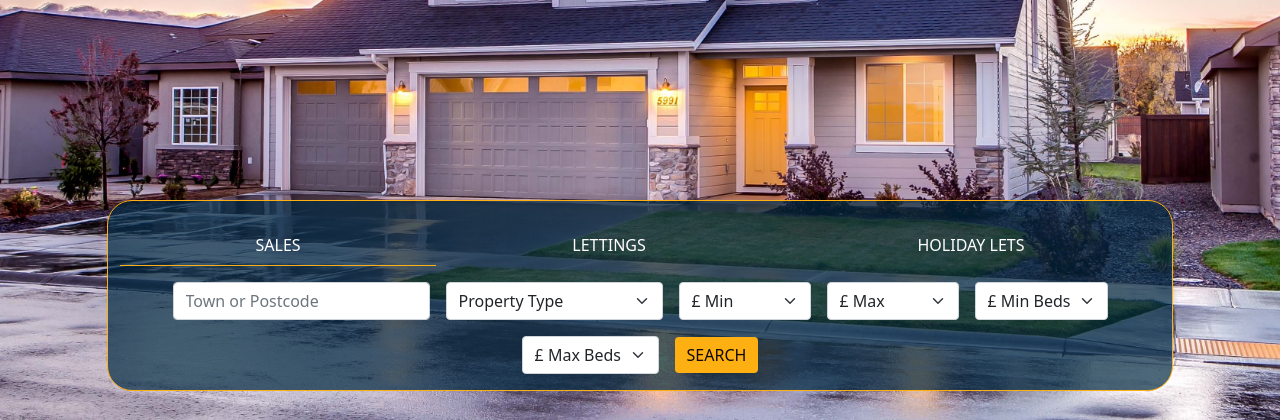
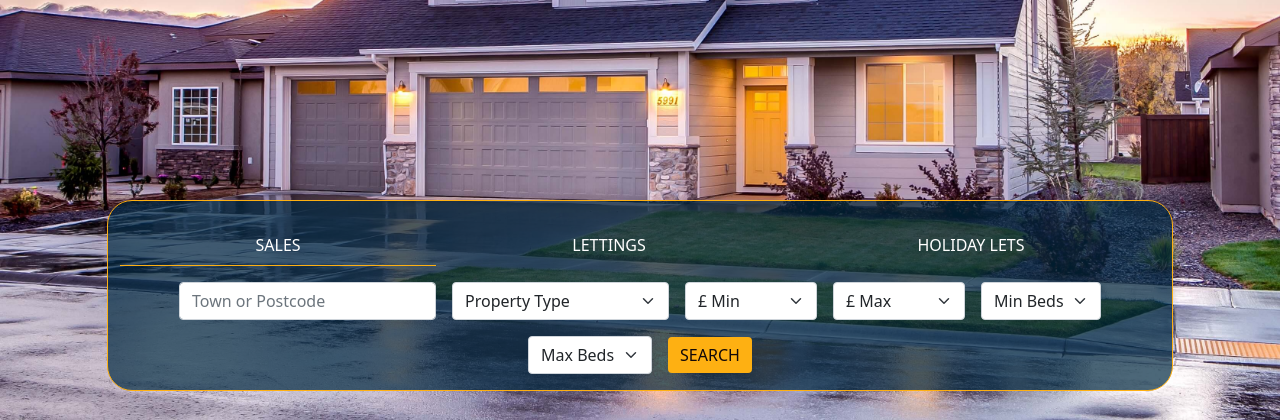
Before and after one commit to lseparatio/estate-agency-website, a Django app: page / in a window 1280 px wide. Shown: the part 380-800 px from the top of the page. Run offline with Django 4.2, Linux system fonts and the light colour scheme; some libraries are stand-ins or nearby versions.

Commit message:
Corrected a typo in max bed form

```diff
--- a/home/templates/includes/max-beds-options.html
+++ b/home/templates/includes/max-beds-options.html
@@ -1,4 +1,4 @@
-<option selected value="any" disabled>£ Max Beds</option>
+<option selected value="any" disabled>Max Beds</option>
 <option value="any">Any</option>
 <option value="1">1 Bed</option>
 <option value="2">2 Beds</option>
--- a/home/templates/includes/min-beds-options.html
+++ b/home/templates/includes/min-beds-options.html
@@ -1,4 +1,4 @@
-<option selected value="any" disabled>£ Min Beds</option>
+<option selected value="any" disabled>Min Beds</option>
 <option value="any">Any</option>
 <option value="1">1 Bed</option>
 <option value="2">2 Beds</option>
--- a/home/templates/includes/sales-search-form.html
+++ b/home/templates/includes/sales-search-form.html
@@ -32,7 +32,7 @@
     </div>
 
     <div class="col-12">
-        <label class="visually-hidden" for="inlineFormSalesMinBeds">£ Min Beds</label>
+        <label class="visually-hidden" for="inlineFormSalesMinBeds">Min Beds</label>
         <select class="form-select" id="inlineFormSalesMinBeds">
             <!--As we need to reuse this options in multiple forms we choose to create include filles.-->
             {% include 'includes/min-beds-options.html' %}
@@ -40,7 +40,7 @@
     </div>
 
     <div class="col-12">
-        <label class="visually-hidden" for="inlineFormSalesMaxBeds">£ Max Beds</label>
+        <label class="visually-hidden" for="inlineFormSalesMaxBeds">Max Beds</label>
         <select class="form-select" id="inlineFormSalesMaxBeds">
             <!--As we need to reuse this options in multiple forms we choose to create include filles.-->
             {% include 'includes/max-beds-options.html' %}
```
